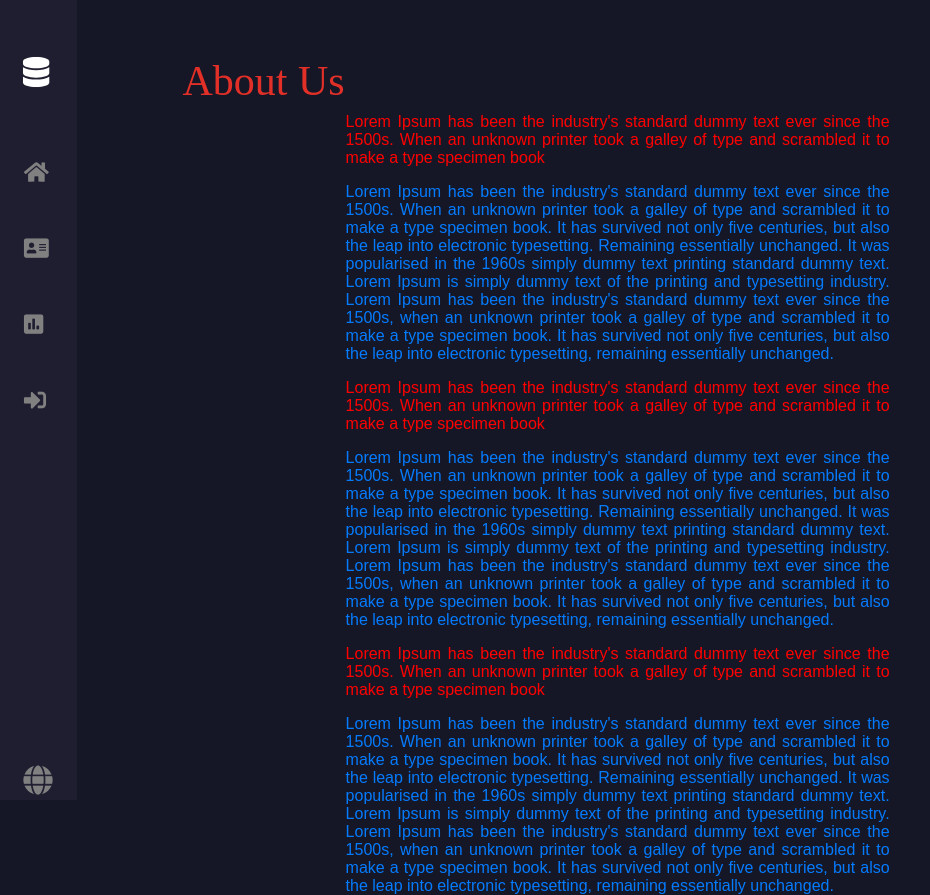
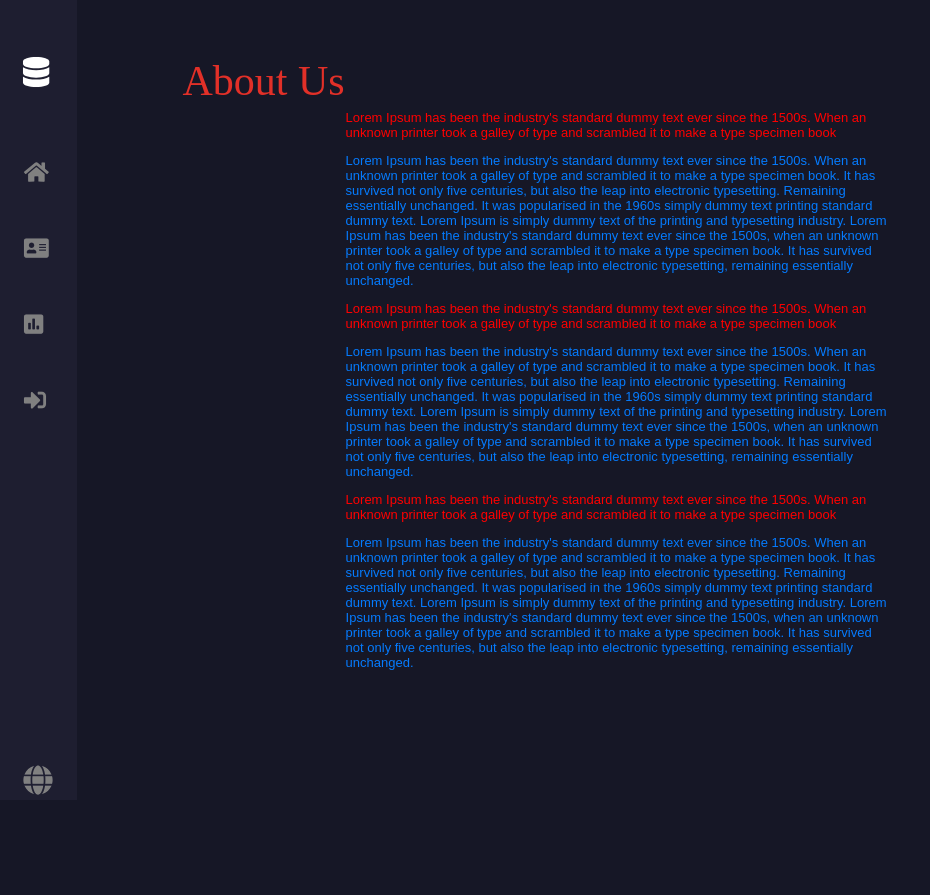
Before and after one commit to maverick0701/coviDbReact, a React (Create React App) app: page /AboutUs in a window 1280 px wide. Shown: the whole page, without its empty margins (0-930 px from the left). After the commit the page ends 870 px from the top, so only its background shows below. Built offline with nearby package versions, Linux system fonts and the light colour scheme; a web font is replaced by a local one.

Commit message:
added about me

```diff
--- a/src/App.css
+++ b/src/App.css
@@ -808,7 +808,7 @@ a:hover {
   top: 6%;
   left: 5%;
 }
-@import url("https://fonts.googleapis.com/css2?family=Josefin+Sans:ital,wght@1,300&display=swap");
+@import url("https://fonts.googleapis.com/css2?family=Josefin+Sans:ital,wght@1,300&family=Poppins:wght@200&display=swap");
 #AboutUsBox {
   /* border: 2px solid white; */
   height: 760px;
@@ -818,7 +818,8 @@ a:hover {
   width: 50%;
   color: #057bfe;
   font-family: "Josefin Sans", sans-serif;
-  text-align: justify;
+  font-family: "Poppins", sans-serif;
+  font-size: 13px;
 }
 .ques {
   color: red;
```
